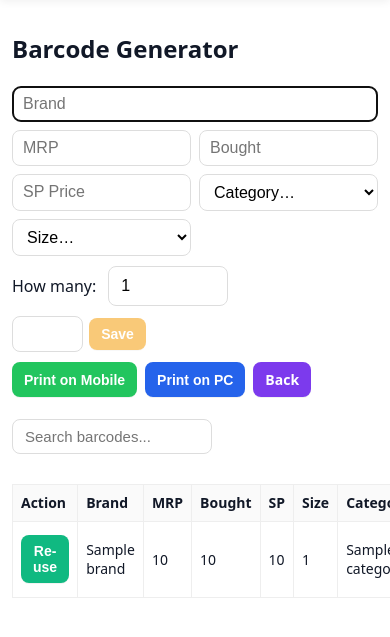
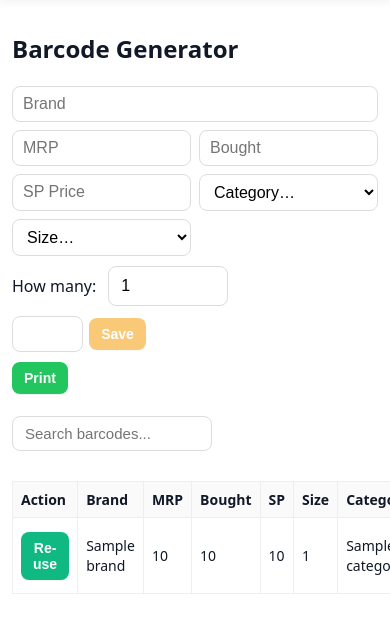
Before and after one commit to nagarjunakr55-tech/test, a Flask app: page /labels/ in a window 390 px wide; the page is wider, and only the part inside the window is pictured. Shown: the part 144-781 px from the top of that part. Run offline with Flask 3, Linux system fonts and the light colour scheme; the visitor is signed in with stand-in values (Sample User, id 1); a database or web service that is not in the repository returns one stand-in record (values such as "Sample title"); some libraries are stand-ins or nearby versions.

Commit message:
Rename Print on Mobile to Print, remove Print on PC and Back buttons, make Save button admin-only

```diff
--- a/templates/labels_form.html
+++ b/templates/labels_form.html
@@ -96,7 +96,7 @@ table.barcode-list .btn { background:#10b981; color:#fff; } /* emerald */
   </div>
 
   <!-- NEW: Unique barcode + Save (no print) -->
-  <div class="form-row" style="display:flex; align-items:center; gap:6px; max-width:720px;">
+  <div class="form-row" style="display:flex; align-items:center; gap:6px; max-width:720px;"{% if not is_admin %} style="display:none;"{% endif %}>
   <input id="uniqueCode"
 
          autocomplete="off"
@@ -110,9 +110,7 @@ table.barcode-list .btn { background:#10b981; color:#fff; } /* emerald */
 
 
   <div class="form-row" style="display:flex; gap:8px; flex-wrap:wrap;">
-    <button class="btn" type="button" id="btnMobile">Print on Mobile</button>
-    <button class="btn" type="button" id="btnPc">Print on PC</button>
-    <a class="btn" href="{{ url_for('billing.billing') }}">Back</a>
+    <button class="btn" type="button" id="btnMobile">Print</button>
   </div>
 </form>
 
```
